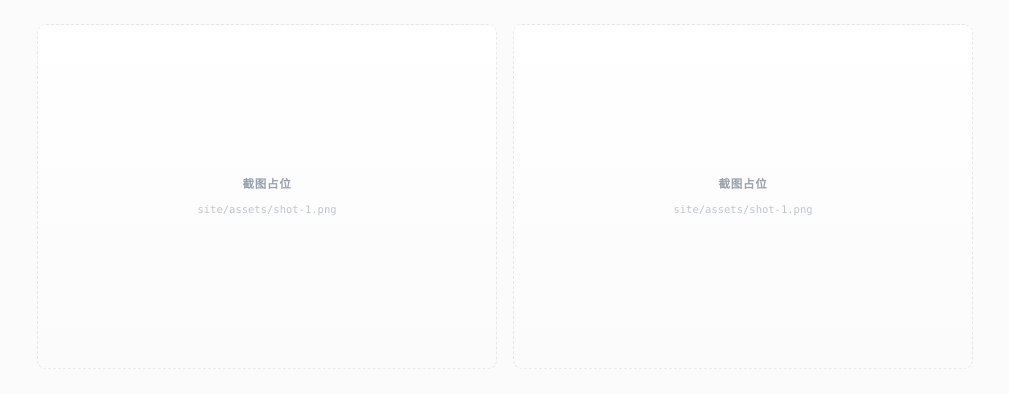
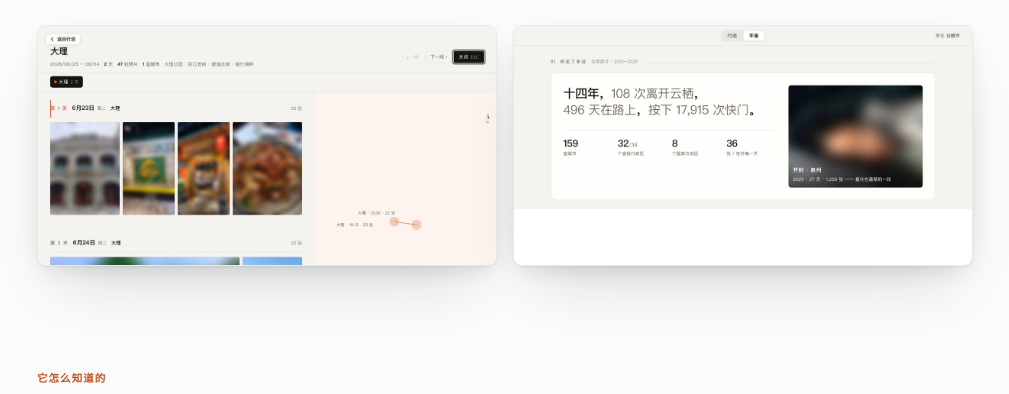
Before and after one commit to BigKunLun/Yore, a plain HTML site: page index.html in a window 1280 px wide. Shown: the part 1974-2368 px from the top of the page, without its empty margins (135-1144 px from the left). Drawn offline with Linux system fonts and the light colour scheme.

Commit message:
feat(site): 补上三张产品截图，数据已脱敏
落地页原先三个位置都是虚线占位框，访客看到的是漂亮文案配三个空框。

截图取自真实产物，但做了两层处理：
· 地名 —— 从 trips.json 抽出 159 个城市、34 个省、401 个地点，映射成
  假名后在页面里整体替换（2065 处）。映射任意，无法反推。常住地不在
  config 里（扫描时自动判定），是从页面数据对象里捞出来单独处理的，
  「XX市」和描述里用的简称「XX」两种形式都得换。
· 照片 —— 967 张缩略图全部高斯模糊，人脸、招牌、店内一律不可辨识。

统计页只截了顶部那张 hero 卡。往下的「四至」卡里有真实酒店名和精确
经纬度，那些字段不在 trips.json 的 cities/states/top_pois 里，脱敏脚本
够不着 —— 与其逐个追数据源，不如整块不截。

故事页的地图保持离线：没有底图就没有真实地名，两个点在无参照系下
定位不到。headless 里那个「离线底图·未联网」角标是环境造成的，真机
联网不会出现，截图时摘掉了。

三张合计 165 KB。

Co-Authored-By: Claude Opus 5 (1M context) <noreply@anthropic.com>

```diff
--- a/index.html
+++ b/index.html
@@ -167,7 +167,7 @@ header{
   font-size:11.5px;font-weight:600;letter-spacing:.06em;color:var(--faint);
 }
 .shot-frame.empty::after{
-  content:"site/assets/shot-1.png";
+  content:"site/assets/shot-1.jpg";
   font-family:var(--num);font-size:10.5px;color:var(--faint);opacity:.6;
 }
 .shot figcaption{
@@ -325,8 +325,8 @@ footer a:hover{color:var(--ink2)}
   </section>
 
   <figure class="shot">
-    <div class="shot-frame empty">
-      <img src="assets/shot-1.png" alt="Yore 的行程视图"
+    <div class="shot-frame">
+      <img src="assets/shot-1.jpg" alt="Yore 的行程视图"
            onload="this.parentElement.classList.remove('empty')">
     </div>
     <figcaption>打开就是这些年去过的地方，不用输入任何东西</figcaption>
@@ -355,12 +355,12 @@ footer a:hover{color:var(--ink2)}
     </div>
 
     <div class="duo">
-      <div class="shot-frame empty">
-        <img src="assets/shot-2.png" alt="单程故事页"
+      <div class="shot-frame">
+        <img src="assets/shot-2.jpg" alt="单程故事页"
              onload="this.parentElement.classList.remove('empty')">
       </div>
-      <div class="shot-frame empty">
-        <img src="assets/shot-3.png" alt="统计页"
+      <div class="shot-frame">
+        <img src="assets/shot-3.jpg" alt="统计页"
              onload="this.parentElement.classList.remove('empty')">
       </div>
     </div>
```
Also changed, not shown: assets/shot-1.jpg (added), assets/shot-2.jpg (added), assets/shot-3.jpg (added).
